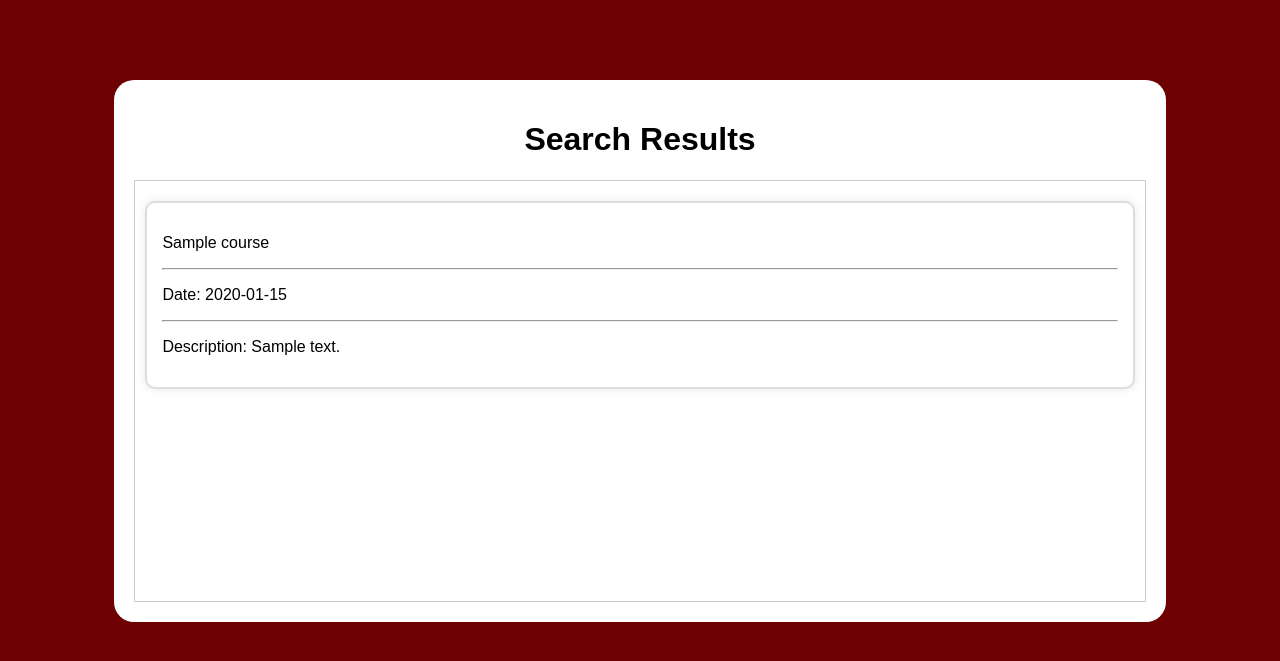
After one commit to CSCI3356-Fall2023/Django-Unchained, a Django app: page /search_results/ in a window 1280 px wide. The commit adds this page. Shown: the top 661 px of the page. Run offline with Django 4.2, Linux system fonts and the light colour scheme; tables that the repository leaves empty hold one stand-in row (values such as "Sample post").

Commit message:
Search course by code in course selection page

```diff
--- /dev/null
+++ b/DjangoUnchained/EagleVision/templates/search_results.html
@@ -0,0 +1,49 @@
+{% load static %}
+
+<!DOCTYPE html>
+<html>
+<head>
+    <title>Search Results</title>
+    <link rel="stylesheet" href="{% static 'EagleVision\courseselection.css' %}">
+    <style>
+        .search-results-container {
+            height: 400px;
+            overflow-y: auto;
+            border: 1px solid #ccc;
+            padding: 10px; /* Adjust padding as needed */
+        }
+
+        /* Define styles for individual search result items */
+        .search-result-item {
+            border: 2px solid #ddd;
+            border-radius: 10px;
+            padding: 15px;
+            margin: 10px auto;
+            flex: 1 0 calc(33.33% - 20px);
+            box-sizing: border-box;
+            box-shadow: 0 0 10px rgba(0, 0, 0, 0.1);
+        }
+    </style>
+</head>
+<body>
+    <div class="box m-2 w-90 h-90">
+        <h1>Search Results</h1>
+
+
+        <div class="search-results-container">
+            {% if filtered_courses %}
+                {% for course in filtered_courses %}
+                    <div class="search-result-item">
+                        <p>{{ course.title }}<hr></p>
+                        <p>Date: {{ course.date }}<hr></p>
+                        <p>Description: {{ course.description }}</p>
+                    </div>
+                {% endfor %}
+            {% else %}
+                <p>No results found.</p>
+            {% endif %}
+        </div>
+
+    </div>
+</body>
+</html>
--- a/DjangoUnchained/EagleVision/urls.py
+++ b/DjangoUnchained/EagleVision/urls.py
@@ -18,6 +18,7 @@ urlpatterns = [
     path('login', views.login,name="login"),
     path("logout", views.logout, name="logout"),
     path("callback", views.callback, name="callback"),
-    path('courseselection/', views.course_selection, name='courseselect')
+    path('courseselection/', views.course_selection, name='courseselect'),
+    path('search_results/', views.search_results, name='search_results'),
     #path('courses/', views.display_courses, name='display_courses'),
 ]
--- a/DjangoUnchained/EagleVision/views.py
+++ b/DjangoUnchained/EagleVision/views.py
@@ -21,6 +21,7 @@ from .models import Person, SystemState, Course
 from django.shortcuts import get_object_or_404
 from django.utils.html import escape
 from bs4 import BeautifulSoup
+from django.db.models import Count
 
 oauth = OAuth()
 oauth.register(
@@ -323,3 +324,17 @@ def api_endpoint(request):
             new_course.save()
             data_list.append(new_course)
     return render(request, 'course_selection.html', {'courses': data_list})
+
+
+def search_results(request):
+    if request.method == 'GET':
+        search_query = request.GET.get('search_query', '')
+        courses = Course.objects.filter(title__icontains=search_query)
+        distinct_courses = {}
+        for course in courses:
+            distinct_courses[course.title] = course
+        filtered_courses = list(distinct_courses.values())
+
+        return render(request, 'search_results.html', {'filtered_courses': filtered_courses})
+
+    return HttpResponseRedirect(reverse('course_selection'))
```
Also changed, not shown: DjangoUnchained/EagleVision/templates/course_selection.html (+8 -2 lines), DjangoUnchained/EagleVision/static/EagleVision/courseselection.css (line endings or trailing spaces).
